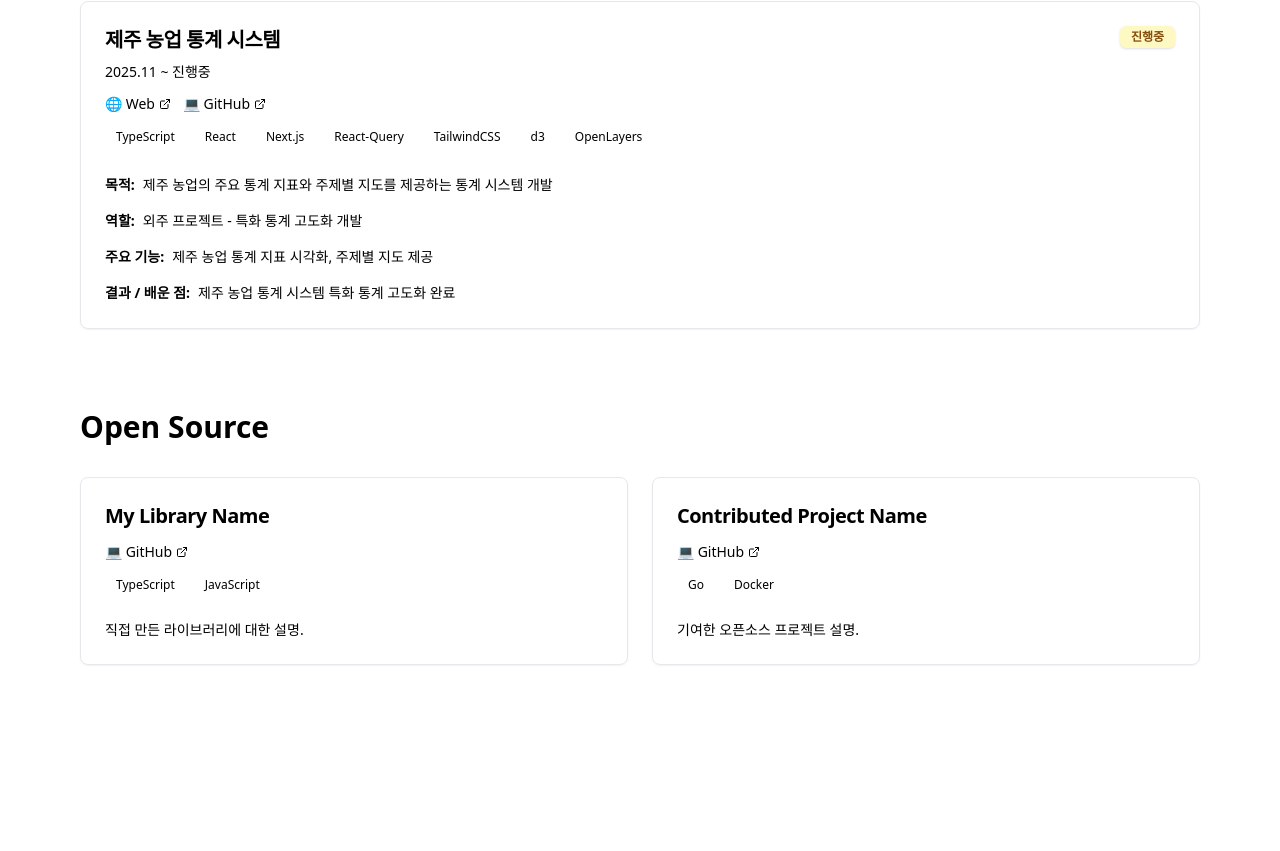
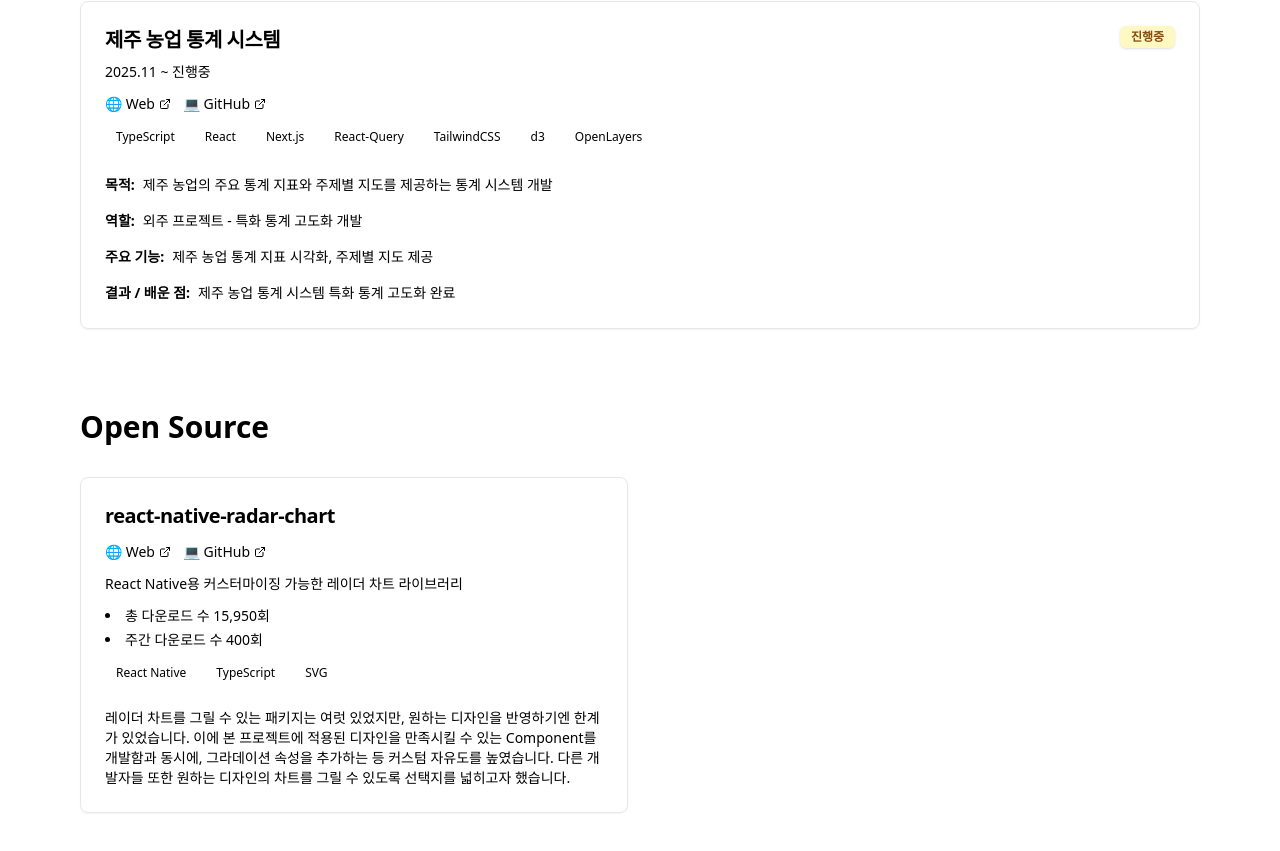
Before and after one commit to salmonco/portfolio, a Next.js app: page /projects in a window 1280 px wide. Shown: the part 1556-2407 px from the top of the page. Before the commit the page ends 2285 px from the top, so only its background shows below. Built offline with nearby package versions, Linux system fonts and the light colour scheme.

Commit message:
feat: 데이터 추가

```diff
--- a/components/projects/OpenSourceProjectCard.tsx
+++ b/components/projects/OpenSourceProjectCard.tsx
@@ -19,12 +19,22 @@ export function OpenSourceProjectCard({ project }: Props) {
       <CardHeader className="space-y-3">
         <CardTitle className="text-lg sm:text-xl">{project.title}</CardTitle>
         <ProjectLinks links={project.links} />
+        <CardDescription className="text-sm">{project.summary}</CardDescription>
+        {project.achievements.length > 0 && (
+          <div>
+            <ul className="list-disc list-inside space-y-1 text-xs sm:text-sm text-muted-foreground">
+              {project.achievements.map((achievement, idx) => (
+                <li key={idx}>{achievement}</li>
+              ))}
+            </ul>
+          </div>
+        )}
         <TechStackTags techStack={project.techStack} />
       </CardHeader>
       <CardContent className="flex-1">
-        <CardDescription className="text-sm">
+        <p className="text-xs sm:text-sm text-muted-foreground">
           {project.description}
-        </CardDescription>
+        </p>
       </CardContent>
     </Card>
   );
--- a/data/opensource-projects.ts
+++ b/data/opensource-projects.ts
@@ -3,26 +3,17 @@ import type { OpenSourceProject } from "@/types/opensource-project";
 export const OPENSOURCE_PROJECT: OpenSourceProject[] = [
   {
     id: 1,
-    title: "My Library Name",
-    description: "직접 만든 라이브러리에 대한 설명.",
-    techStack: ["TypeScript", "JavaScript"],
+    title: "react-native-radar-chart",
+    summary: "React Native용 커스터마이징 가능한 레이더 차트 라이브러리",
+    description:
+      "레이더 차트를 그릴 수 있는 패키지는 여럿 있었지만, 원하는 디자인을 반영하기엔 한계가 있었습니다. 이에 본 프로젝트에 적용된 디자인을 만족시킬 수 있는 Component를 개발함과 동시에, 그라데이션 속성을 추가하는 등 커스텀 자유도를 높였습니다. 다른 개발자들 또한 원하는 디자인의 차트를 그릴 수 있도록 선택지를 넓히고자 했습니다.",
+    achievements: ["총 다운로드 수 15,950회", "주간 다운로드 수 400회"],
+    techStack: ["React Native", "TypeScript", "SVG"],
     links: {
-      web: "",
+      web: "https://www.npmjs.com/package/@salmonco/react-native-radar-chart",
       ios: "",
       android: "",
-      github: "#",
-    },
-  },
-  {
-    id: 2,
-    title: "Contributed Project Name",
-    description: "기여한 오픈소스 프로젝트 설명.",
-    techStack: ["Go", "Docker"],
-    links: {
-      web: "",
-      ios: "",
-      android: "",
-      github: "#",
+      github: "https://github.com/salmonco/react-native-radar-chart",
     },
   },
 ];
--- a/types/opensource-project.ts
+++ b/types/opensource-project.ts
@@ -1,7 +1,9 @@
 export interface OpenSourceProject {
   id: number;
   title: string;
+  summary: string;
   description: string;
+  achievements: string[];
   techStack: string[];
   links: {
     web: string;
```
